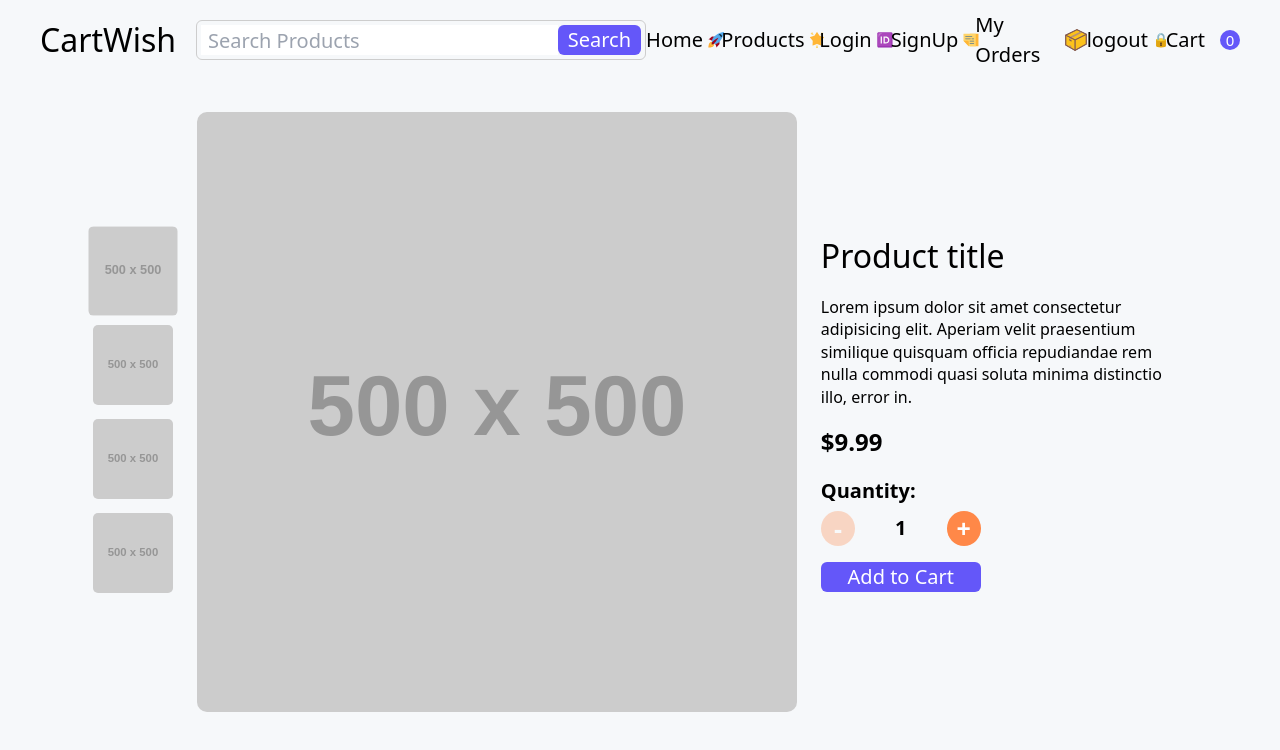
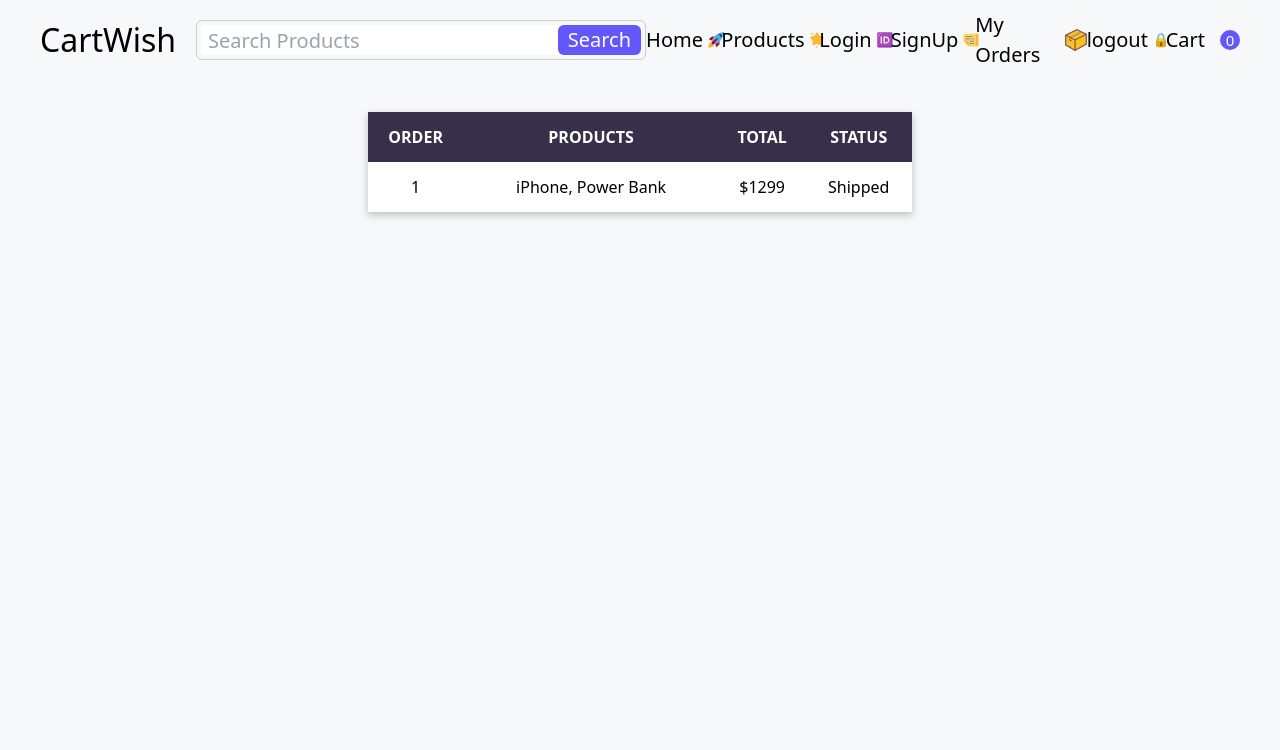
Before and after one commit to MartinpcDev/EcommerceApp, a React (Vite) app: page /cart in a window 1280 px wide. Shown: the top 750 px of the page. Built offline with nearby package versions, Linux system fonts and the light colour scheme.

Commit message:
:sparkles: [ADD] Cart Page and Order Page
agregando Cart page y Order Page y arreglando clases css

```diff
--- a/src/App.jsx
+++ b/src/App.jsx
@@ -1,8 +1,9 @@
 import { NavBar } from './components/NavBar'
-import { SingleProductPage } from './components/SingleProductPage'
-
-import { HomePage } from './pages/Home/HomePage'
-import { ProductsPage } from './pages/Products/ProductsPage'
+import { MyOrderPage } from './pages/MyOrder/MyOrderPage'
+// import { SingleProductPage } from './components/SingleProductPage'
+// import { HomePage } from './pages/Home/HomePage'
+// import { ProductsPage } from './pages/Products/ProductsPage'
+// import { CartPage } from './pages/Cart/CartPage'
 
 export const App = () => {
   return (
@@ -11,7 +12,9 @@ export const App = () => {
       <main className=''>
         {/* <HomePage /> */}
         {/* <ProductsPage /> */}
-        <SingleProductPage />
+        {/* <SingleProductPage /> */}
+        {/* <CartPage /> */}
+        <MyOrderPage />
       </main>
     </div>
   )
--- /dev/null
+++ b/src/components/Common/Table.jsx
@@ -0,0 +1,10 @@
+export const Table = ({ headings, children }) => {
+  return (
+    <table className='common_table w-full mb-[16px] border-collapse bg-[#fff] shadow-[0px_3px_8px_rgba(0,0,0,0.24)]'>
+      <thead>
+        {headings.map((item, index) => (<th key={index}>{item}</th>))}
+      </thead>
+      {children}
+    </table>
+  )
+}
--- a/src/index.css
+++ b/src/index.css
@@ -8,12 +8,24 @@
   body{
     @apply text-[16px] bg-[#f6f8fa];
   }
+
+  .common_table tbody tr{
+    @apply h-[50px] text-center;
+  }
+
+  .common_table tbody tr:nth-child(even){
+    @apply bg-[#f5f5f5];
+  }
 }
 
 @layer utilities{
   .align_center {
     @apply flex items-center;
   }
+}
+
+@layer components{
+
   .sidebar_link{
     @apply flex-row-reverse justify-end text-[21px] p-[10px_15px] rounded-[5px] transition-all duration-150 ease-in-out hover:bg-[#f6f6f6];
   }
@@ -24,4 +36,17 @@
   .button_search {
     @apply py-0 px-[10px] text-[20px] font-[500] border-none rounded-md bg-[#6457f9] text-[#fff] cursor-pointer;
   }
+
+  .common_table tbody tr{
+    @apply h-[50px] text-center;
+  }
+
+  .common_table tbody tr:nth-child(even){
+    @apply bg-[#f5f5f5];
+  }
+
+  .common_table thead th {
+    @apply h-[50px] bg-[#36304a] text-[#fff] uppercase;
+  }
+
 }
--- /dev/null
+++ b/src/pages/Cart/CartPage.jsx
@@ -0,0 +1,46 @@
+import user from '../../assets/User.svg'
+import { Table } from '../../components/Common/Table'
+import { QuantityInput } from '../SingleProductPage/QuantityInput'
+import remove from '../../assets/trash.svg'
+
+export const CartPage = () => {
+  return (
+    <section className='align_center flex-col justify-center w-[60%] m-[0_auto] p-[32px_48px]'>
+      <div className='align_center gap-[16px] mb-[32px]'>
+        <img className='w-[80px] h-[80px] object-cover rounded-[100%]' src={user} alt='user_profile' />
+        <div>
+          <p className='text-[21px] font-[600]'>Harley</p>
+          <p>haley@gmail.com</p>
+        </div>
+      </div>
+      <Table headings={['Item', 'Price', 'Quantity', 'Total', 'Remove']}>
+        <tbody>
+          <tr>
+            <td>iPhone 14</td>
+            <td>$999</td>
+            <td className='align_center justify-center h-[50px]'><QuantityInput /></td>
+            <td>$999</td>
+            <td className='align_center justify-center pt-2'><img src={remove} alt='remove icon' className='w-[35px] h-[35px] cursor-pointer' /></td>
+          </tr>
+        </tbody>
+      </Table>
+      <table className='self-end w-[400px] border-collapse text-[16px] mt-[16px] bg-[#fff]'>
+        <tbody>
+          <tr>
+            <td className='p-[12px_20px] border-[3px] border-solid border-[#e5e5e5] last:text-end last:w-[120px]'>Subtotal</td>
+            <td className='p-[12px_20px] border-[3px] border-solid border-[#e5e5e5] last:text-end last:w-[120px]'>$999</td>
+          </tr>
+          <tr>
+            <td className='p-[12px_20px] border-[3px] border-solid border-[#e5e5e5] last:text-end last:w-[120px]'>Shipping Charge</td>
+            <td className='p-[12px_20px] border-[3px] border-solid border-[#e5e5e5] last:text-end last:w-[120px]'>$5</td>
+          </tr>
+          <tr className='text-[20px] font-[700]'>
+            <td className='p-[12px_20px] border-[3px] border-solid border-[#e5e5e5] last:text-end last:w-[120px]'>Total</td>
+            <td className='p-[12px_20px] border-[3px] border-solid border-[#e5e5e5] last:text-end last:w-[120px]'>$1004</td>
+          </tr>
+        </tbody>
+      </table>
+      <button className='button_search self-end h-[38px_!important] m-[16px_0] p-[0_16px_!important]'>Checkout</button>
+    </section>
+  )
+}
--- /dev/null
+++ b/src/pages/MyOrder/MyOrderPage.jsx
@@ -0,0 +1,18 @@
+import { Table } from '../../components/Common/Table'
+
+export const MyOrderPage = () => {
+  return (
+    <section className='align_center justify-center w-[50%] m-[0_auto] p-[32px_48px]'>
+      <Table headings={['Order', 'Products', 'Total', 'Status']}>
+        <tbody>
+          <tr>
+            <td>1</td>
+            <td>iPhone, Power Bank</td>
+            <td>$1299</td>
+            <td>Shipped</td>
+          </tr>
+        </tbody>
+      </Table>
+    </section>
+  )
+}
--- /dev/null
+++ b/src/pages/SingleProductPage/QuantityInput.jsx
@@ -0,0 +1,9 @@
+export const QuantityInput = () => {
+  return (
+    <>
+      <button className='flex items-center justify-center w-[35px] h-[35px] text-[25px] bg-[#ff8848] text-[#fff] border-none rounded-[100%] cursor-pointer disabled:opacity-30 disabled:cursor-default pb-1' disabled> - </button>
+      <p className='flex items-center justify-center text-center m-[0_40px]'>1</p>
+      <button className='w-[35px] h-[35px] text-[25px] bg-[#ff8848] text-[#fff] border-none rounded-[100%] cursor-pointer flex items-center justify-center pb-1'> + </button>
+    </>
+  )
+}
--- a/src/components/SingleProductPage.jsx
+++ b/src/pages/SingleProductPage/SingleProductPage.jsx
@@ -1,4 +1,5 @@
 import { useState } from 'react'
+import { QuantityInput } from './QuantityInput'
 
 const product = {
   id: 1,
@@ -41,9 +42,7 @@ export const SingleProductPage = () => {
         <p className='mb-[16px] text-[24px] font-[600]'>${product.price.toFixed(2)}</p>
         <h2 className='text-[20px] font-[700]'>Quantity:</h2>
         <div className='w-[160px] align_center text-[20px] font-[700] m-[5px_0_16px]'>
-          <button className='flex items-center justify-center w-[35px] h-[35px] text-[25px] bg-[#ff8848] text-[#fff] border-none rounded-[100%] cursor-pointer disabled:opacity-30 disabled:cursor-default' disabled> - </button>
-          <p className='flex items-center justify-center text-center m-[0_40px]'>1</p>
-          <button className='w-[35px] h-[35px] text-[25px] bg-[#ff8848] text-[#fff] border-none rounded-[100%] cursor-pointer flex items-center justify-center'> + </button>
+          <QuantityInput />
         </div>
         <button className='button_search w-[160px] p-[8px_18px]'>Add to Cart</button>
       </div>
```
Also changed, not shown: src/assets/User.svg (added).
